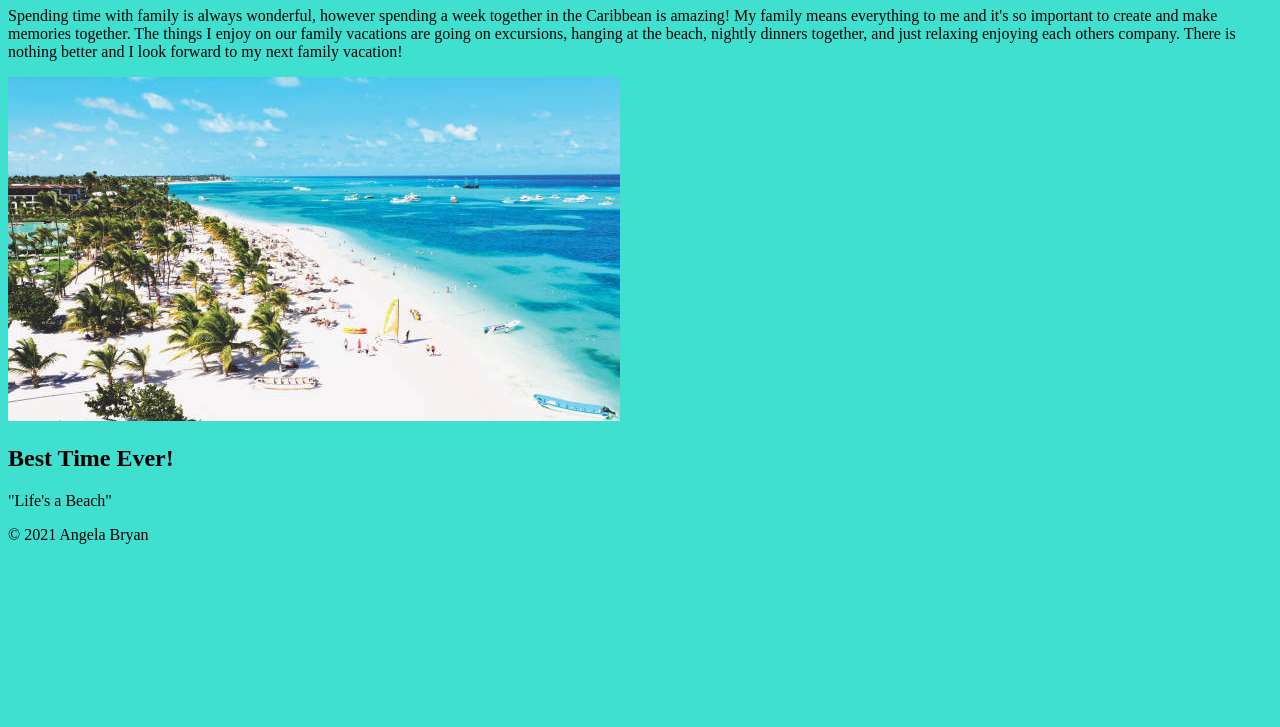
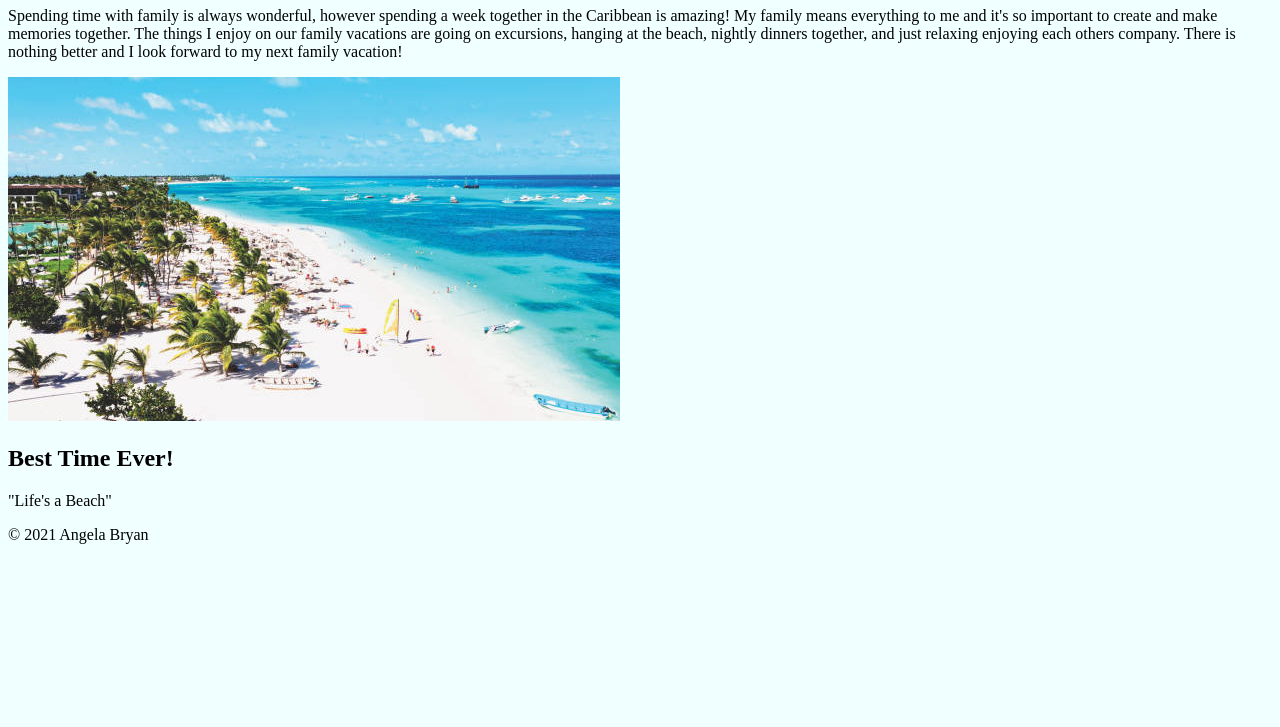
Before and after one commit to angelambryan/assignment-4-html-me-something-angelambryan, a website: page index.html in a window 1280 px wide. Shown: the part 73-800 px from the top of the page. Drawn offline with Linux system fonts and the light colour scheme.

Commit message:
new changes

```diff
--- a/index.html
+++ b/index.html
@@ -4,7 +4,7 @@
       <title>Our Caribbean Vacation</title>
    <style>
       body {
-         background-color: turquoise;
+         background-color: azure;
     }
 
    </style>
```
